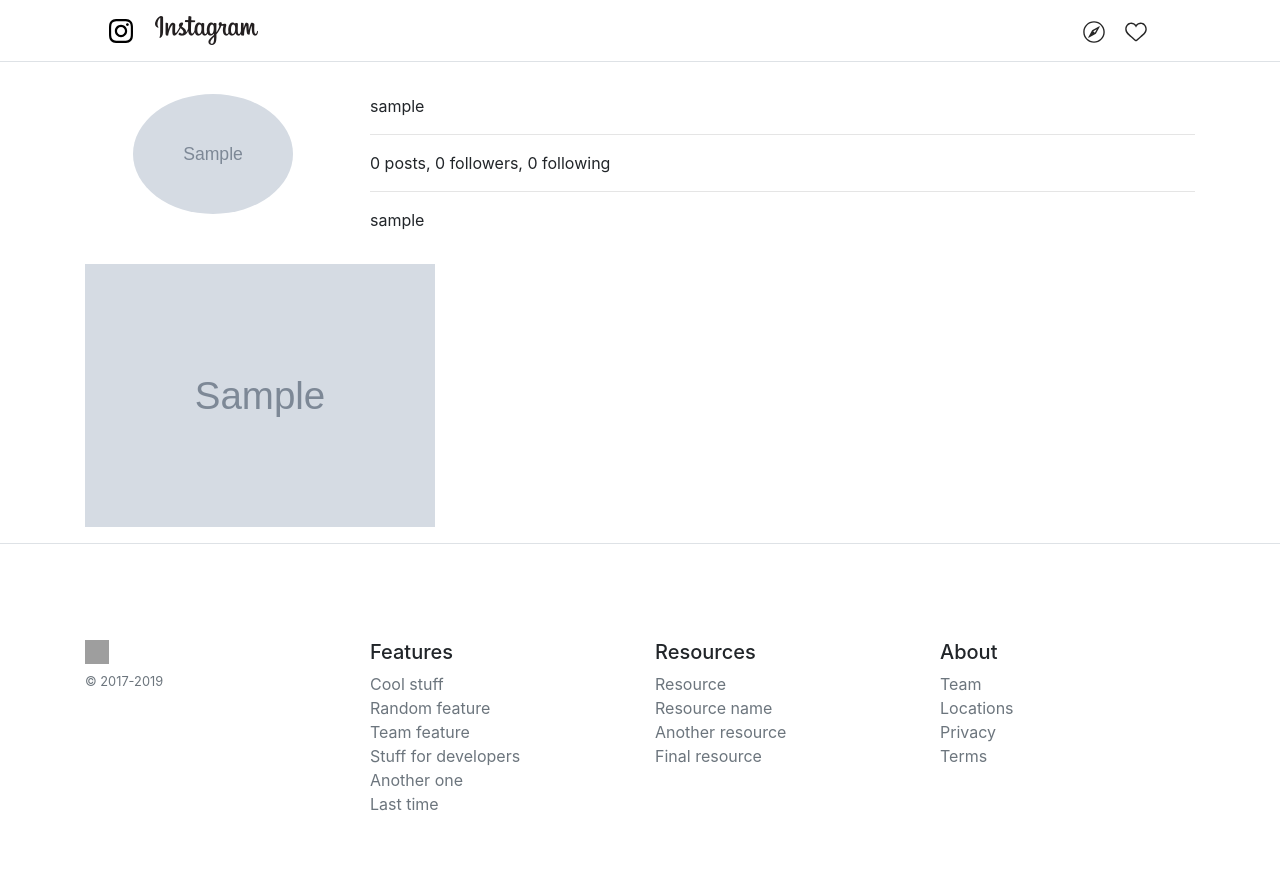
After one commit to PilYeooong/Djangstagram, a Django app: a page that uses config/templates/layout.html in a window 1280 px wide. The commit adds this page. Run offline with Django 3.2, Linux system fonts and the light colour scheme; tables that the repository leaves empty hold one stand-in row (values such as "Sample post"); grey boxes marked "Sample" are stand-in pictures; some libraries are stand-ins or nearby versions; grey boxes are pictures that could not be loaded.

Commit message:
ADD: 유저 디테일 페이지 추가

```diff
--- a/config/templates/layout.html
+++ b/config/templates/layout.html
@@ -51,7 +51,7 @@
                                 </svg>
                             </a>
                             {% if user.is_authenticated %}
-                                <img src="{{ user.avatar_url }}" alt="" style="width:24px;">
+                                <img src="{{ user.avatar_url }}" class="rounded-circle" alt="" style="width:24px;">
                             {% endif %}
                         </nav>
                     </div>
--- /dev/null
+++ b/instagram/templates/instagram/user_page.html
@@ -0,0 +1,28 @@
+{% extends 'instagram/layout.html' %}
+
+{% block content %}
+    <div class="container">
+        <div class="row pt-3 pb-3">
+            <div class="col-sm-3" style="text-align: center;">
+                <img src="{{ page_user.avatar_url }}" alt="" class="rounded-circle" style="width: 160px">
+            </div>
+            <div class="col-sm-9">
+                {{ page_user.username }}
+                {% if page_user == request.user %}
+                    <a href="{% url 'profile-edit' %}" class="btn btn-secondary btn-sm">Edit Profile</a>
+                {% endif %}
+                <hr>
+                0 posts, 0 followers, 0 following
+                <hr>
+                {{ page_user }}
+            </div>
+        </div>
+        <div class="row mt-3">
+            {% for post in post_list %}
+                <div class="col-sm-4">
+                    <img src="{{ post.photo.url }}" alt="{{ post.caption }}" style="width:100%; height:100%;">
+                </div>
+            {% endfor %}
+        </div>
+    </div>
+{% endblock %}
--- a/instagram/urls.py
+++ b/instagram/urls.py
@@ -1,4 +1,4 @@
-from django.urls import path
+from django.urls import path, re_path
 from . import views
 
 app_name = 'instagram'
@@ -6,4 +6,5 @@ app_name = 'instagram'
 urlpatterns = [
     path('post/new/', views.post_new, name='post-new'),
     path('post/<int:pk>/', views.post_detail, name='post-detail'),
+    re_path(r'^(?P<username>[\w.@+-]+)/$', views.user_page, name='user-page'),
 ]
--- a/instagram/views.py
+++ b/instagram/views.py
@@ -3,6 +3,7 @@ from django.shortcuts import render, redirect, get_object_or_404
 from django.contrib.auth.decorators import login_required
 from .forms import PostForm
 from .models import Post
+from django.contrib.auth import get_user_model
 
 
 @login_required
@@ -29,3 +30,12 @@ def post_detail(request, pk):
     return render(request, 'instagram/post_detail.html', {
         'post': post
     })
+
+
+def user_page(request, username):
+    page_user = get_object_or_404(get_user_model(), username=username, is_active=True)
+    post_list = Post.objects.filter(author=page_user)
+    return render(request, 'instagram/user_page.html', {
+        'page_user': page_user,
+        'post_list': post_list,
+    })
```
